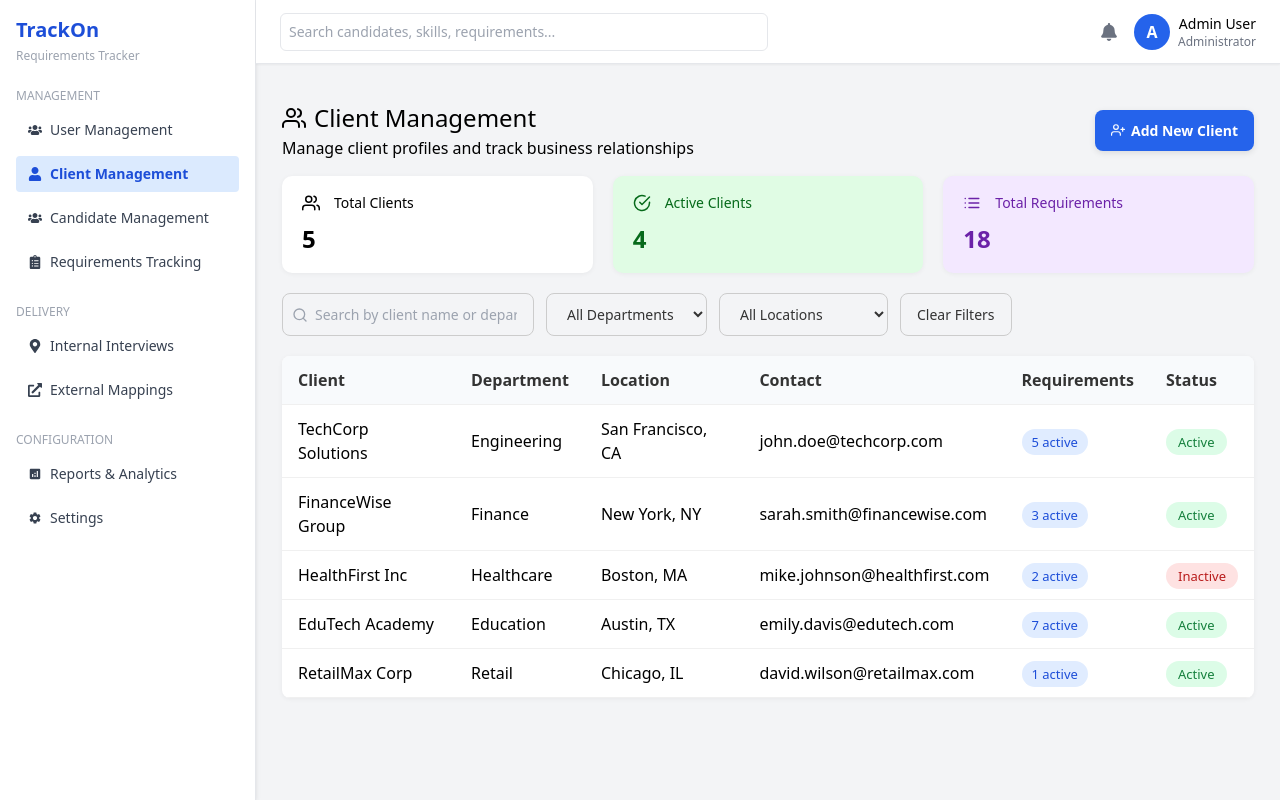
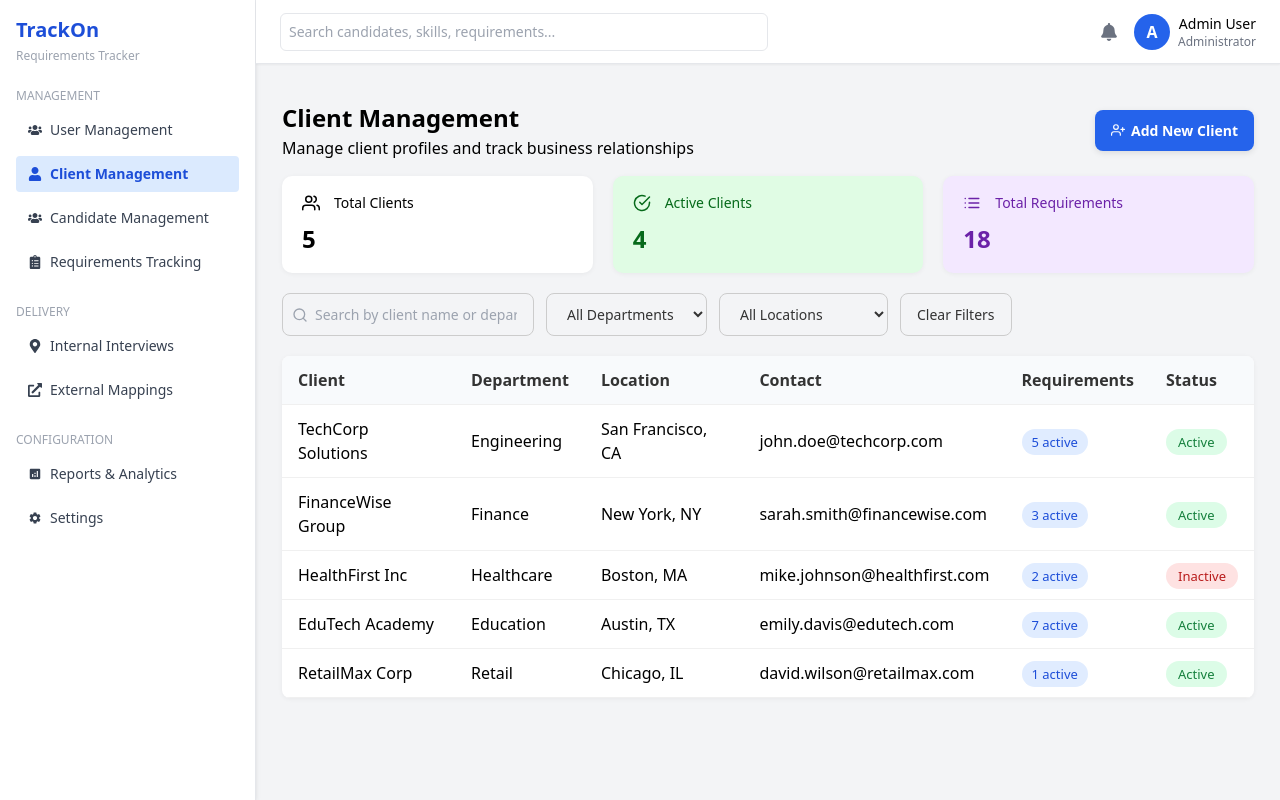
Before and after one commit to SAIEE12/trackon-usermanagement_ui, a React (Create React App) app: page /clients in a window 1280 px wide. Built offline with nearby package versions, Linux system fonts and the light colour scheme.

Commit message:
Updated header in ClientManagement page

```diff
--- a/src/pages/ClientManagementPage.css
+++ b/src/pages/ClientManagementPage.css
@@ -14,6 +14,8 @@
   align-items: center;
   font-size: 24px;
   margin: 0;
+  font-weight: 600;
+
 }
 
 .page-header h2 svg {
--- a/src/pages/ClientManagementPage.jsx
+++ b/src/pages/ClientManagementPage.jsx
@@ -63,7 +63,6 @@ const ClientManagementPage = () => {
     <div className="page-header-row">
       <div className="page-header">
         <h2>
-          <FiUsers />
           Client Management
         </h2>
         <p>Manage client profiles and track business relationships</p>
```
